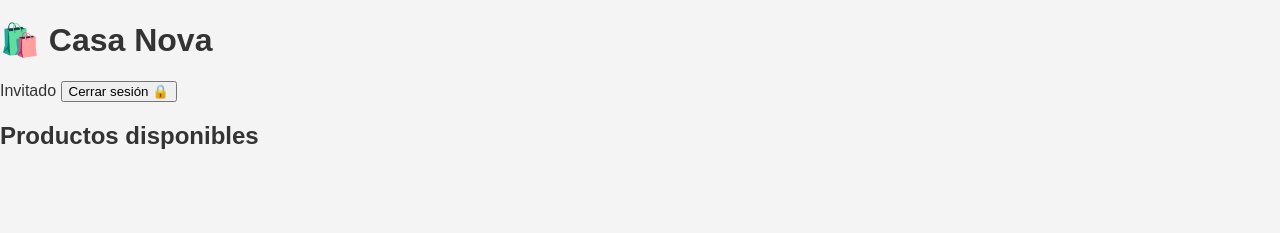
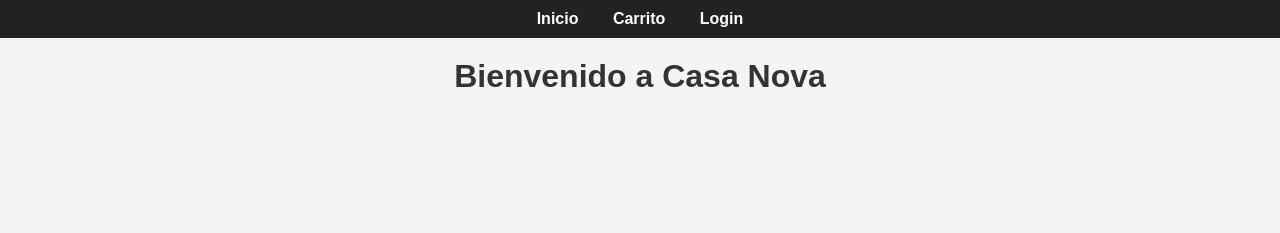
Before and after one commit to DiegoNicolas1992/Casa-nova-json, a website: page public/index.html in a window 1280 px wide. Drawn offline with Linux system fonts and the light colour scheme; no server answers.

Commit message:
Update index.html

```diff
--- a/public/index.html
+++ b/public/index.html
@@ -3,22 +3,21 @@
 <head>
   <meta charset="UTF-8">
   <meta name="viewport" content="width=device-width, initial-scale=1.0">
-  <title>Casa Nova 🏠</title>
+  <title>Tienda Casa Nova 🛒</title>
   <link rel="stylesheet" href="styles/styles.css">
 </head>
 <body>
-  <header>
-    <h1>🛍️ Casa Nova</h1>
-    <div class="usuario-info">
-      <span id="usuario-nombre"></span>
-      <button id="btn-logout" class="logout-btn">Cerrar sesión 🔒</button>
-    </div>
-  </header>
+  <!-- 🧭 Barra de navegación -->
+  <nav>
+    <a href="index.html">Inicio</a>
+    <a href="carrito.html">Carrito</a>
+    <a href="login.html">Login</a>
+  </nav>
 
-  <main>
-    <h2>Productos disponibles</h2>
-    <div id="productos" class="productos-container"></div>
-  </main>
+  <h1 style="text-align:center; margin-top:20px;">Bienvenido a Casa Nova</h1>
+
+  <!-- 🛍️ Contenedor de productos -->
+  <section id="productos"></section>
 
   <script src="scripts/main.js"></script>
 </body>
```
